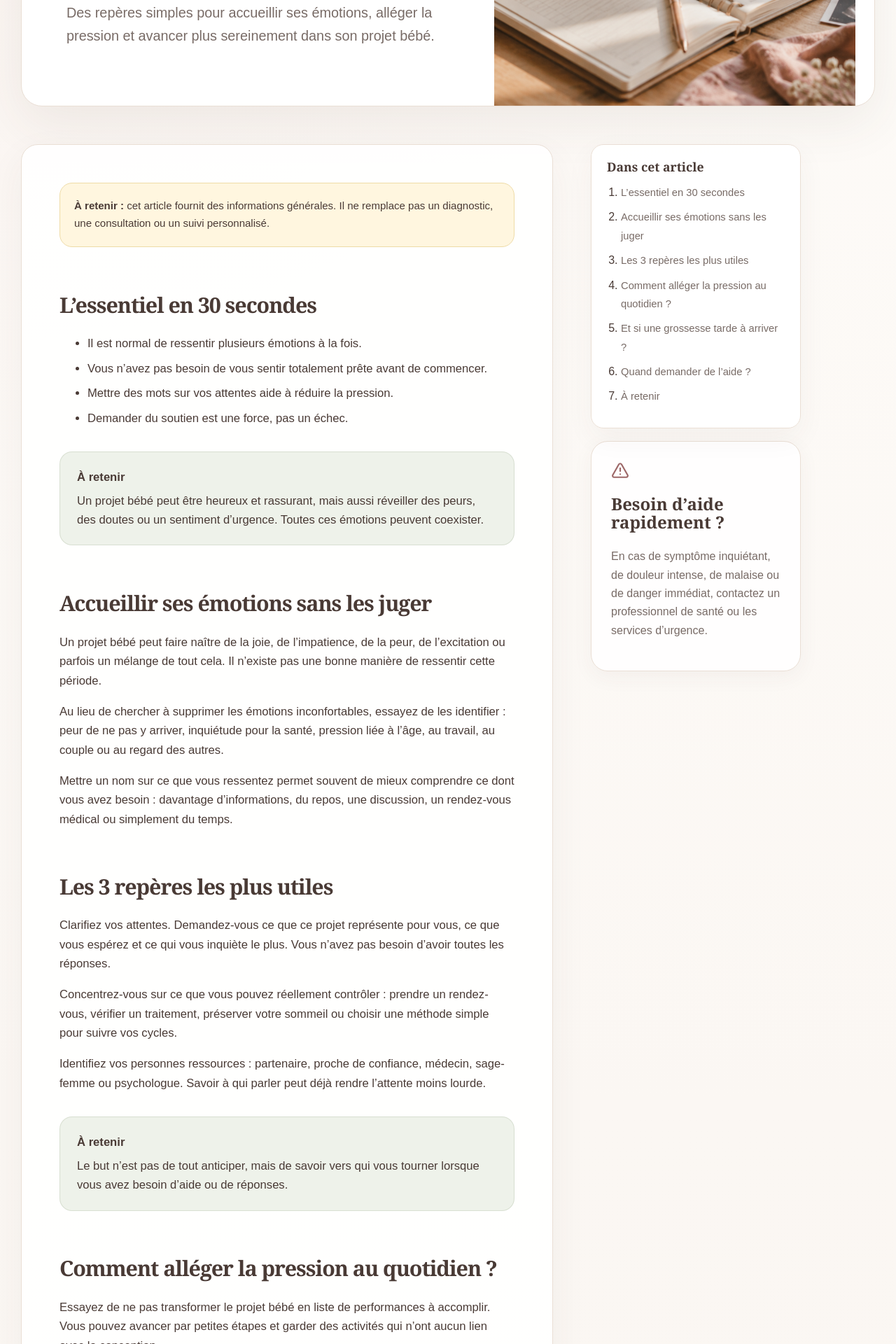
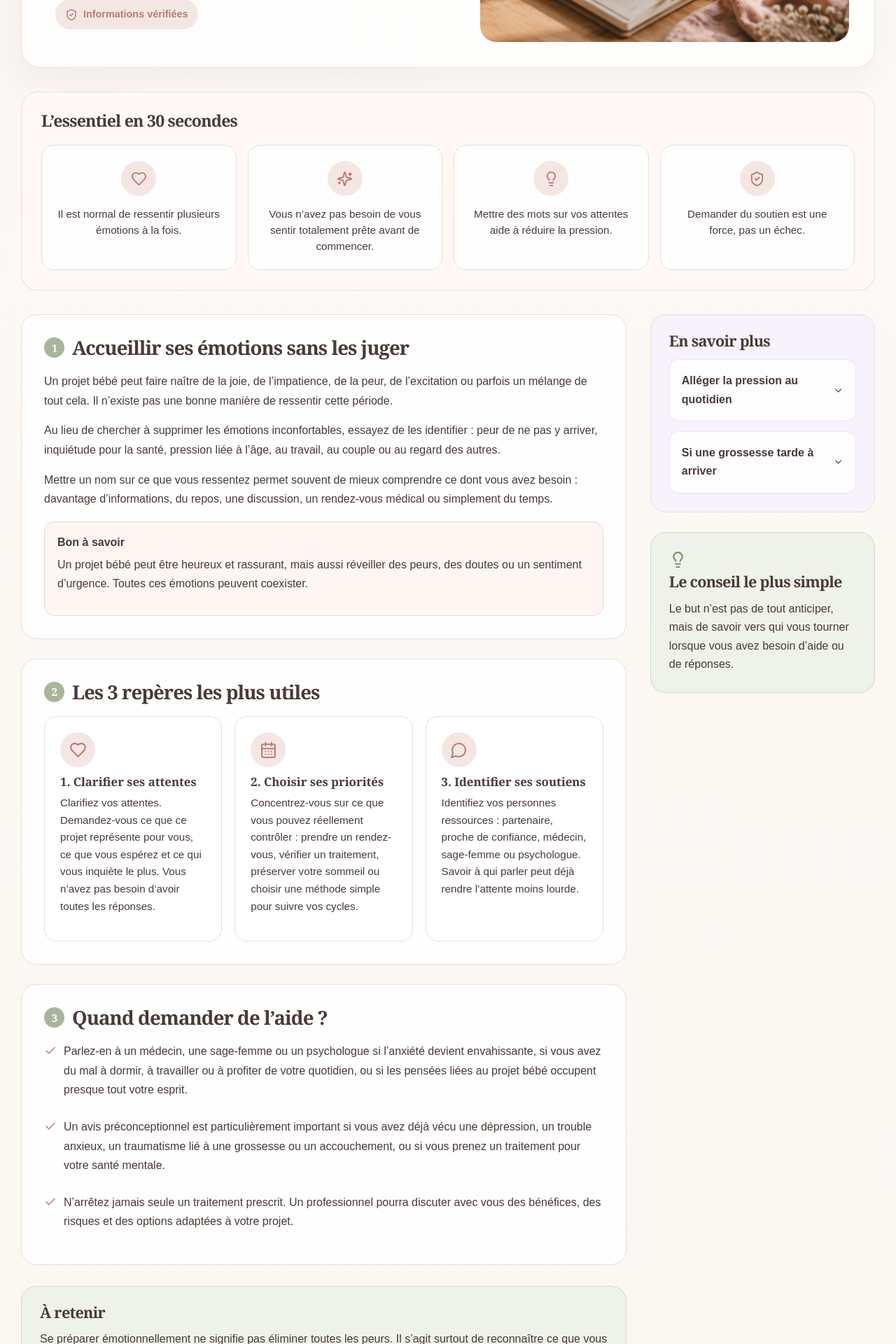
Before and after one commit to Yelenna04/maman-pas-a-pas, a Next.js app: page /articles/se-preparer-emotionnellement-projet-bebe in a window 1280 px wide. Shown: the part 600-2520 px from the top of the page at 70% size. Built offline with nearby package versions, Linux system fonts and the light colour scheme.

Commit message:
Add files via upload

```diff
--- a/app/articles/[slug]/page.tsx
+++ b/app/articles/[slug]/page.tsx
@@ -13,9 +13,11 @@ import {
   Heart,
   Leaf,
   Lightbulb,
+  MessageCircle,
   Pill,
   ShieldCheck,
   Syringe,
+  Sparkles,
   TestTubeDiagonal,
   Thermometer
 } from "lucide-react";
@@ -708,7 +710,7 @@ function ProjectBabyArticle({
           </section>
         )}
 
-        <div className="project-baby-flow">
+        <div className="project-baby-layout">
           <article className="project-checklist-card">
             <div className="project-card-heading">
               <ClipboardList size={24} />
@@ -725,7 +727,7 @@ function ProjectBabyArticle({
             </ul>
           </article>
 
-          <div className="project-info-grid">
+          <aside className="project-baby-side">
             {startHere && (
               <section className="project-start-card">
                 <div className="project-card-heading">
@@ -754,9 +756,10 @@ function ProjectBabyArticle({
                 ))}
               </section>
             )}
+          </aside>
         </div>
 
-          <div className="project-details-grid project-details-grid-visible">
+        <div className="project-details-grid">
           {b9 && (
             <section className="compact-section">
               <h2>
@@ -783,6 +786,222 @@ function ProjectBabyArticle({
             </section>
           )}
         </div>
+
+        <section className="compact-source-box">
+          <h2>Sources consultées</h2>
+          <ul>
+            {article.sources.map((source) => (
+              <li key={source.label}>
+                <a href={source.url} target="_blank" rel="noreferrer">
+                  {source.label}
+                </a>
+              </li>
+            ))}
+          </ul>
+        </section>
+      </div>
+    </main>
+  );
+}
+
+
+function EmotionalProjectArticle({
+  article
+}: {
+  article: NonNullable<ReturnType<typeof getArticle>>;
+}) {
+  const essentials = article.sections.find(
+    (section) => section.title === "L’essentiel en 30 secondes"
+  );
+  const emotions = article.sections.find(
+    (section) => section.title === "Accueillir ses émotions sans les juger"
+  );
+  const markers = article.sections.find(
+    (section) => section.title === "Les 3 repères les plus utiles"
+  );
+  const pressure = article.sections.find(
+    (section) => section.title === "Comment alléger la pression au quotidien ?"
+  );
+  const waiting = article.sections.find(
+    (section) => section.title === "Et si une grossesse tarde à arriver ?"
+  );
+  const help = article.sections.find(
+    (section) => section.title === "Quand demander de l’aide ?"
+  );
+  const takeaway = article.sections.find(
+    (section) => section.title === "À retenir"
+  );
+
+  const essentialIcons = [Heart, Sparkles, Lightbulb, ShieldCheck];
+  const markerIcons = [Heart, CalendarDays, MessageCircle];
+
+  return (
+    <main className="compact-article">
+      <div className="article-shell">
+        <section className="compact-article-hero">
+          <div className="compact-hero-copy">
+            <div className="breadcrumbs compact-breadcrumbs">
+              <Link href="/">Accueil</Link>
+              <span>›</span>
+              <Link href={`/${article.categorySlug}`}>
+                {article.category}
+              </Link>
+              <span>›</span>
+              <span>{article.subcategory}</span>
+            </div>
+
+            <h1>{article.title}</h1>
+            <p className="lead">{article.description}</p>
+
+            <div className="verified-pill">
+              <ShieldCheck size={18} />
+              Informations vérifiées
+            </div>
+          </div>
+
+          <div className="compact-hero-photo">
+            <Image
+              src={getArticleImage(article.categorySlug, article.slug)}
+              alt=""
+              fill
+              priority
+              sizes="(max-width: 900px) 100vw, 43vw"
+            />
+          </div>
+        </section>
+
+        {essentials?.bullets && (
+          <section className="compact-essentials">
+            <h2>L’essentiel en 30 secondes</h2>
+            <div className="essential-grid">
+              {essentials.bullets.slice(0, 4).map((bullet, index) => {
+                const Icon = essentialIcons[index];
+                return (
+                  <div className="essential-card" key={bullet}>
+                    <span className="essential-icon">
+                      <Icon size={23} />
+                    </span>
+                    <p>{renderRichText(bullet)}</p>
+                  </div>
+                );
+              })}
+            </div>
+          </section>
+        )}
+
+        <div className="compact-article-grid">
+          <article className="compact-main-column">
+            {emotions && (
+              <section className="compact-section">
+                <h2>
+                  <span>1</span>
+                  {emotions.title}
+                </h2>
+                {emotions.paragraphs?.map((paragraph) => (
+                  <p key={paragraph}>{renderRichText(paragraph)}</p>
+                ))}
+                {essentials?.quote && (
+                  <div className="compact-note rose-note">
+                    <strong>Bon à savoir</strong>
+                    <p>{renderRichText(essentials.quote)}</p>
+                  </div>
+                )}
+              </section>
+            )}
+
+            {markers && (
+              <section className="compact-section">
+                <h2>
+                  <span>2</span>
+                  {markers.title}
+                </h2>
+                <div className="sign-grid">
+                  {markers.paragraphs?.slice(0, 3).map((paragraph, index) => {
+                    const Icon = markerIcons[index];
+                    const titles = [
+                      "Clarifier ses attentes",
+                      "Choisir ses priorités",
+                      "Identifier ses soutiens"
+                    ];
+
+                    return (
+                      <div className="sign-card" key={paragraph}>
+                        <span className="sign-icon">
+                          <Icon size={25} />
+                        </span>
+                        <h3>{index + 1}. {titles[index]}</h3>
+                        <p>{renderRichText(paragraph)}</p>
+                      </div>
+                    );
+                  })}
+                </div>
+              </section>
+            )}
+
+            {help && (
+              <section className="compact-section medical-section">
+                <h2>
+                  <span>3</span>
+                  {help.title}
+                </h2>
+                <div className="medical-list">
+                  {help.paragraphs?.map((paragraph) => (
+                    <p key={paragraph}>
+                      <Check size={18} />
+                      <span>{renderRichText(paragraph)}</span>
+                    </p>
+                  ))}
+                </div>
+              </section>
+            )}
+
+            {takeaway && (
+              <section className="compact-takeaway">
+                <h2>À retenir</h2>
+                {takeaway.paragraphs?.map((paragraph) => (
+                  <p key={paragraph}>{renderRichText(paragraph)}</p>
+                ))}
+              </section>
+            )}
+          </article>
+
+          <aside className="compact-side-column">
+            <section className="learn-more-box">
+              <h2>En savoir plus</h2>
+
+              {pressure && (
+                <details>
+                  <summary>
+                    Alléger la pression au quotidien
+                    <ChevronDown size={18} />
+                  </summary>
+                  {pressure.paragraphs?.map((paragraph) => (
+                    <p key={paragraph}>{renderRichText(paragraph)}</p>
+                  ))}
+                </details>
+              )}
+
+              {waiting && (
+                <details>
+                  <summary>
+                    Si une grossesse tarde à arriver
+                    <ChevronDown size={18} />
+                  </summary>
+                  {waiting.paragraphs?.map((paragraph) => (
+                    <p key={paragraph}>{renderRichText(paragraph)}</p>
+                  ))}
+                </details>
+              )}
+            </section>
+
+            {markers?.quote && (
+              <section className="simple-advice-box">
+                <Lightbulb size={25} />
+                <h2>Le conseil le plus simple</h2>
+                <p>{renderRichText(markers.quote)}</p>
+              </section>
+            )}
+          </aside>
         </div>
 
         <section className="compact-source-box">
@@ -820,5 +1039,9 @@ export default async function ArticlePage({ params }: Props) {
     return <ProjectBabyArticle article={article} />;
   }
 
+  if (article.slug === "se-preparer-emotionnellement-projet-bebe") {
+    return <EmotionalProjectArticle article={article} />;
+  }
+
   return <StandardArticle article={article} />;
 }
```
Lines whose indentation alone changed are shown as unchanged.
